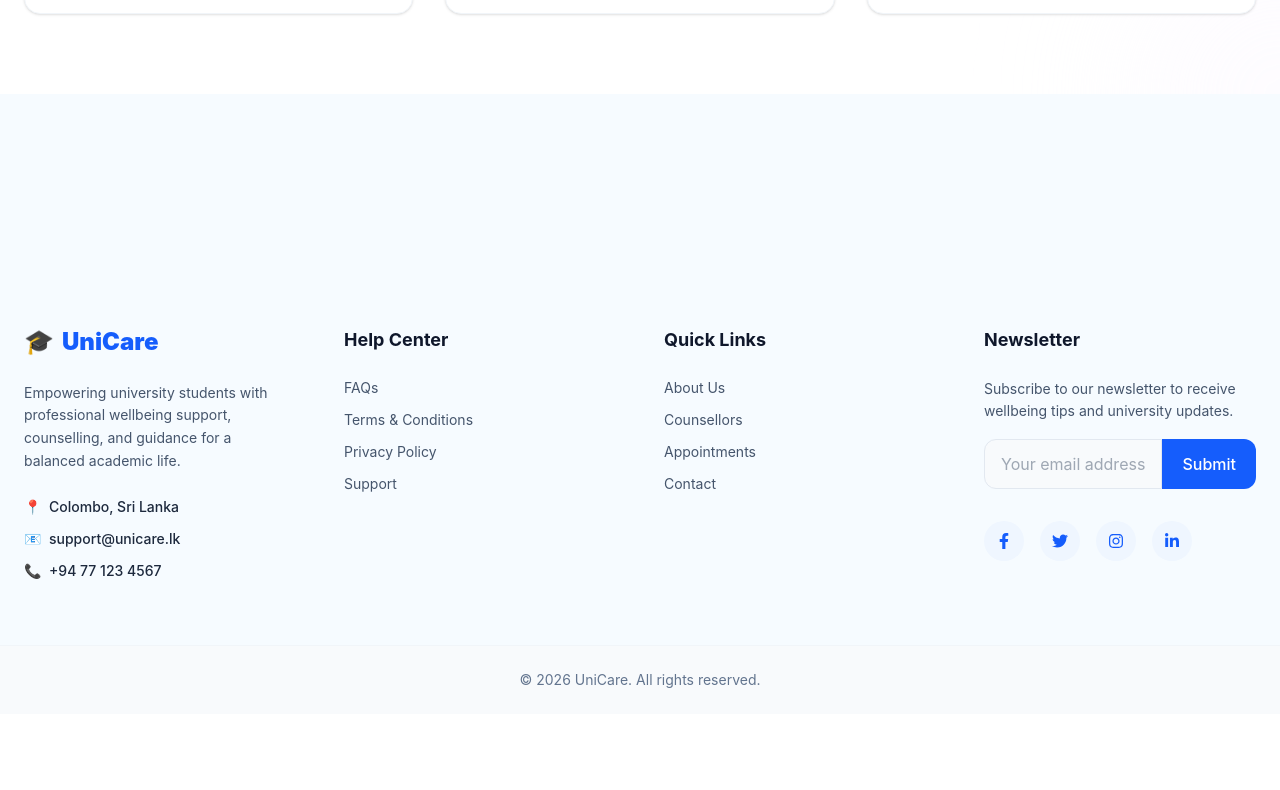
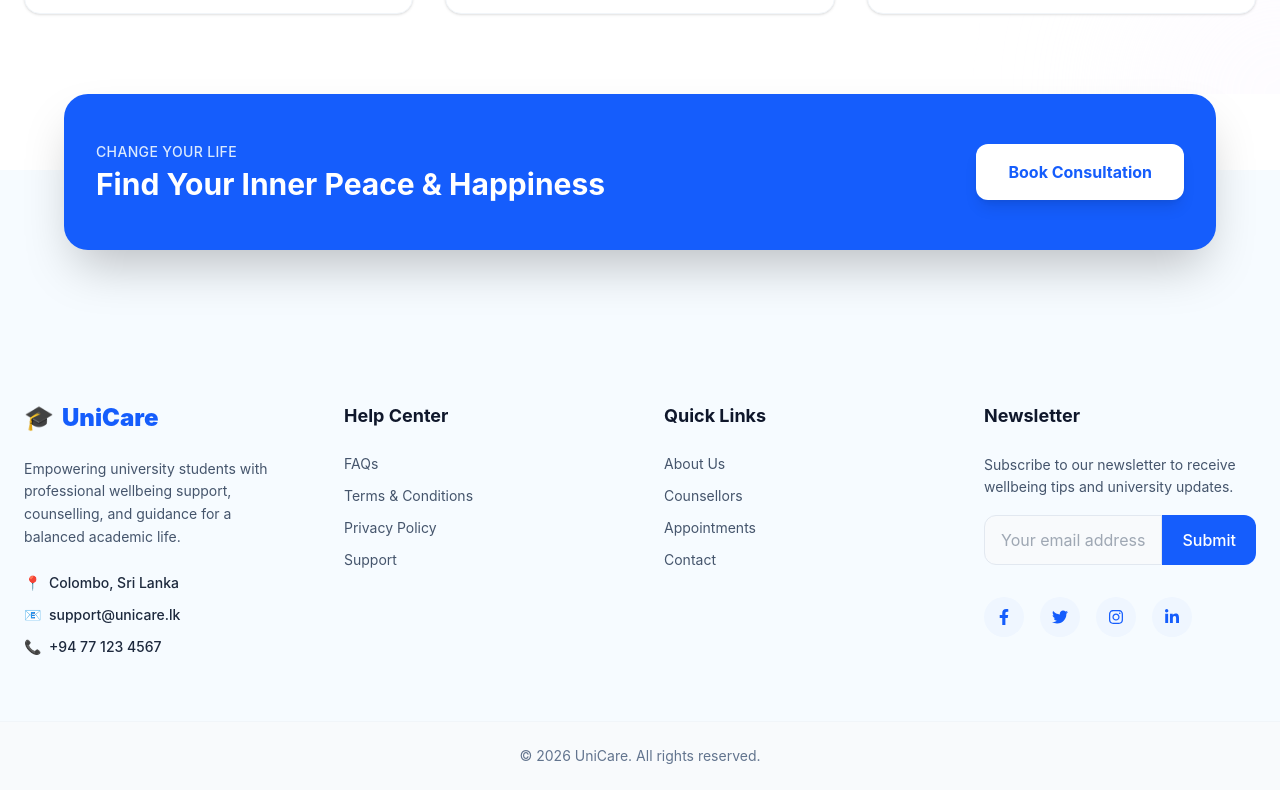
Before and after one commit to AaishaShahani2001/Y3S1-ITPM, a React app in the folder frontend/: page / in a window 1280 px wide. Shown: the part 2952-3742 px from the top of the page. Before the commit the page ends 3666 px from the top, so only its background shows below. Built offline with nearby package versions, Linux system fonts and the light colour scheme; the HTML template or start-up script is replaced by a standard one.

Commit message:
add final call-to-action section for booking

```diff
--- a/frontend/src/App.jsx
+++ b/frontend/src/App.jsx
@@ -1,16 +1,16 @@
 import { Routes, Route } from "react-router-dom";
-
 import { ToastContainer } from "react-toastify";
 import "react-toastify/dist/ReactToastify.css";
 
 import Navbar from "./components/Navbar";
 import Footer from "./components/Footer";
 
-
 import Hero from "./components/Hero";
 import QuickInfo from "./components/QuickInfo";
 import HowWeWork from "./components/HowWeWork";
 import Services from "./components/Services";
+import CTA from "./components/CTA";
+
 
 
 export default function App() {
@@ -32,7 +32,7 @@ export default function App() {
                 <QuickInfo />
                 <HowWeWork />
                 <Services />
-                {/*<CTA /> */}
+                <CTA />
               </>
             }
           />
--- /dev/null
+++ b/frontend/src/components/CTA.jsx
@@ -0,0 +1,24 @@
+import React from "react";
+
+export default function CTA() {
+    return (
+        <section className="relative z-20 -mb-20 px-6">
+            <div className="max-w-6xl mx-auto">
+                <div className="bg-blue-600 rounded-3xl px-8 py-12 flex flex-col md:flex-row items-center justify-between gap-6 shadow-2xl hover:shadow-blue-500/20 transition-shadow duration-300">
+                    <div className="text-white">
+                        <p className="text-blue-100 font-medium tracking-wide text-sm uppercase mb-1">
+                            Change Your Life
+                        </p>
+                        <h2 className="text-2xl md:text-3xl font-bold">
+                            Find Your Inner Peace & Happiness
+                        </h2>
+                    </div>
+
+                    <button className="bg-white text-blue-600 px-8 py-4 rounded-xl font-bold shadow-lg hover:bg-blue-50 hover:scale-105 transition-all duration-300 shrink-0">
+                        Book Consultation
+                    </button>
+                </div>
+            </div>
+        </section>
+    );
+}
```
